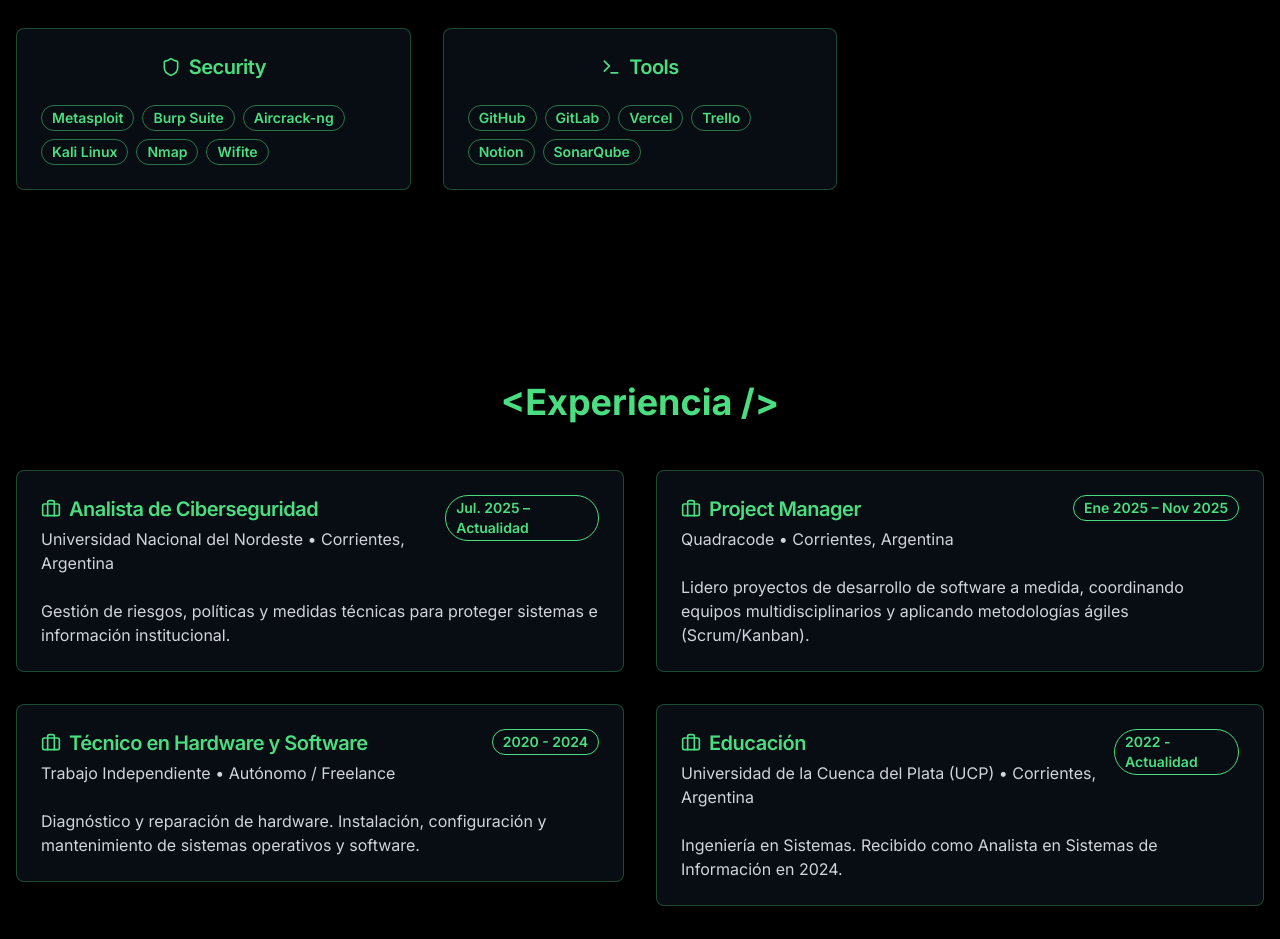
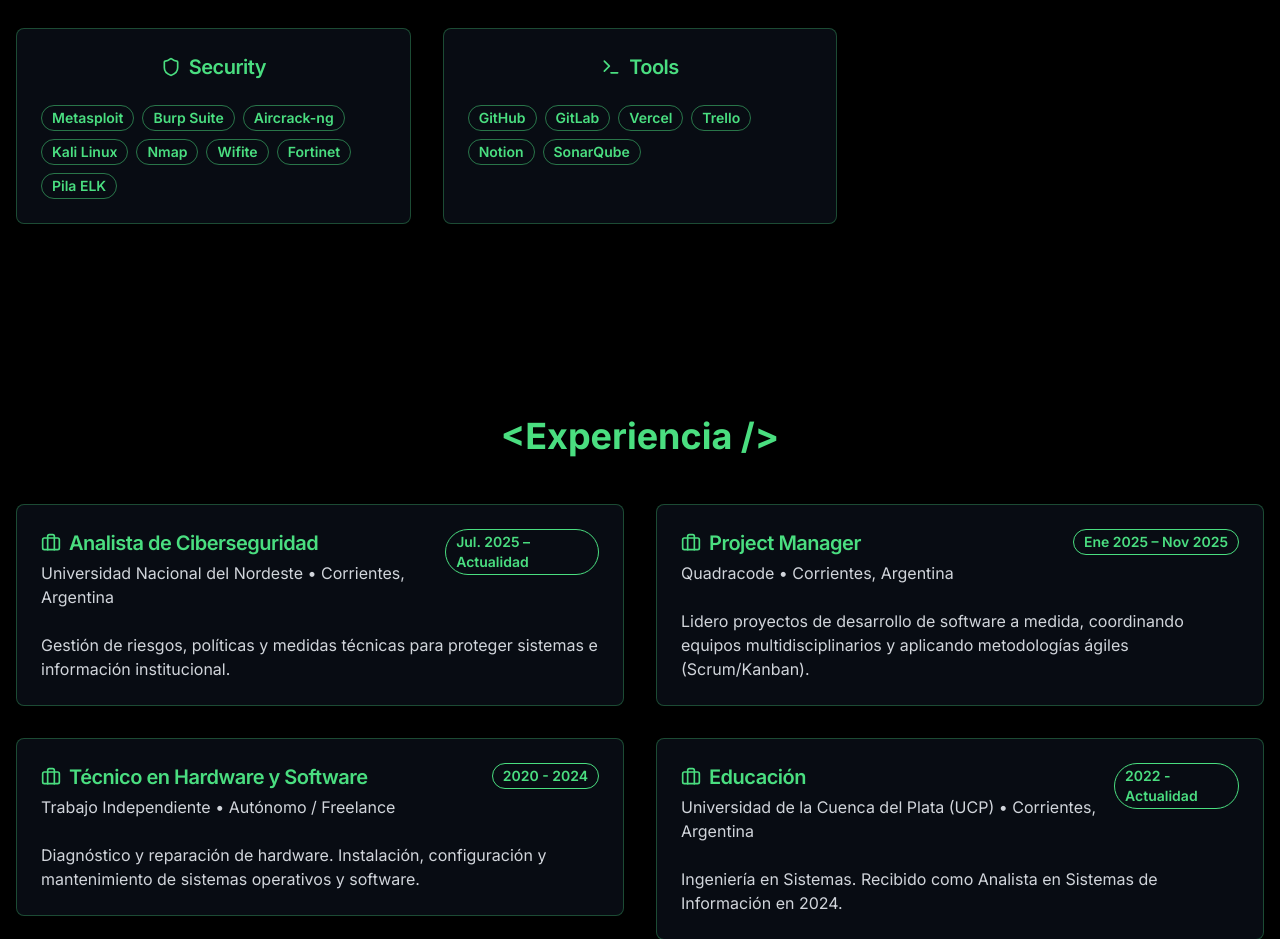
Before and after one commit to Santiago-sz/MiPortfolio, a Next.js app: page / in a window 1280 px wide. Shown: the part 1840-2779 px from the top of the page. Built offline with nearby package versions, Linux system fonts and the light colour scheme.

Commit message:
feat: add Fortinet and ELK Stack to Security skills
Update skills array to include new security tools.

Co-authored-by: Santiago Suarez <105062260+Santiago-sz@users.noreply.github.com>

```diff
--- a/app/page.tsx
+++ b/app/page.tsx
@@ -81,7 +81,7 @@ export default function Portfolio() {
     languages: ["HTML5", "CSS3", "JavaScript", "TypeScript", "Python", "PHP", "SQL"],
     frameworks: ["Node.js", "FastAPI", "Playwright", "Docker"],
     databases: ["MySQL", "PostgreSQL", "MongoDB"],
-    security: ["Metasploit", "Burp Suite", "Aircrack-ng", "Kali Linux", "Nmap", "Wifite"],
+    security: ["Metasploit", "Burp Suite", "Aircrack-ng", "Kali Linux", "Nmap", "Wifite", "Fortinet", "Pila ELK"],
     tools: ["GitHub", "GitLab", "Vercel", "Trello", "Notion", "SonarQube"],
   }
 
```
